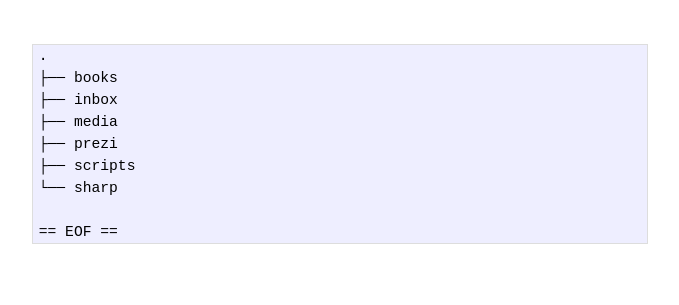
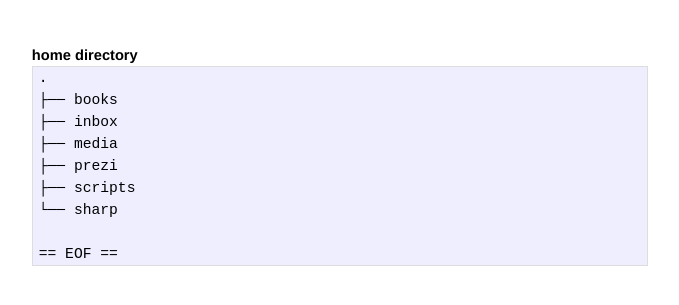
Before and after one commit to betamint/blog, a Jekyll site: the page built from _posts/2013-04-04-home-directory.html, in a window 1280 px wide. Shown: the top 305 px of the page, without its empty margins (300-979 px from the left). Built offline with Jekyll 4.4.1, drawn with Linux system fonts in a browser that asks for light colours.

Commit message:
post layout title

```diff
--- a/_layouts/post.html
+++ b/_layouts/post.html
@@ -2,5 +2,6 @@
 layout: default
 ---
 <div id="post">
+<h2>{{ page.title }}</h2>
 {{ content }}
 </div>
--- a/_posts/2013-03-24-hello-world.html
+++ b/_posts/2013-03-24-hello-world.html
@@ -3,6 +3,5 @@ layout: post
 title: hello world
 ---
 
-<h2>{{ page.title }}</h2>
 <p>fortune | cowsay</p>
 <p>{{ page.date | date_to_string }}</p>
--- a/_posts/2013-04-20-windows-manual.html
+++ b/_posts/2013-04-20-windows-manual.html
@@ -2,7 +2,7 @@
 layout: post
 title: windows 使用手记
 ---
-<h2>{{ page.title }}</h2>
+
 <p>
 从小学到大学，接触计算机大约有十年的时间，算起来竟然占到我过去人生的一半了。我是应该做些总结了。这点文字，与其说是 windows 使用记录，不如说是我使用计算机的一部分想法。
 </p>
--- a/_posts/2013-05-05-cloud-storage.html
+++ b/_posts/2013-05-05-cloud-storage.html
@@ -2,7 +2,7 @@
 layout: post
 title: 云存储
 ---
-<h2>{{ page.title }}</h2>
+
 <p>
 昨晚整夜在思考自己应该处理自己的文件，要使用怎样的云存储服务，在了解并尝试了几个国内国外的服务之后，终于做出了目前的选择。
 </p>
--- a/_posts/2013-07-23-programming-language.html
+++ b/_posts/2013-07-23-programming-language.html
@@ -3,7 +3,6 @@ layout: post
 title: 写程序
 ---
 
-<h2>{{ page.title }}</h2>
 <p>
 仔细观察身边事物的运行方式，千差万别的东西可能被抽象为相似的模型。
 </p>
```
